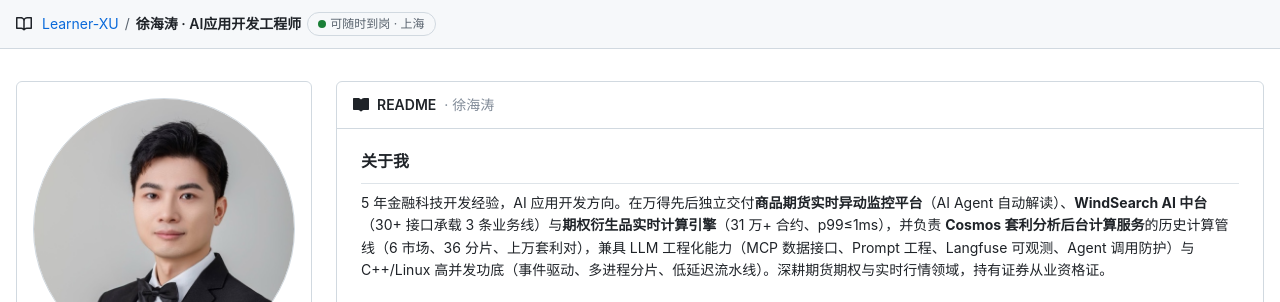
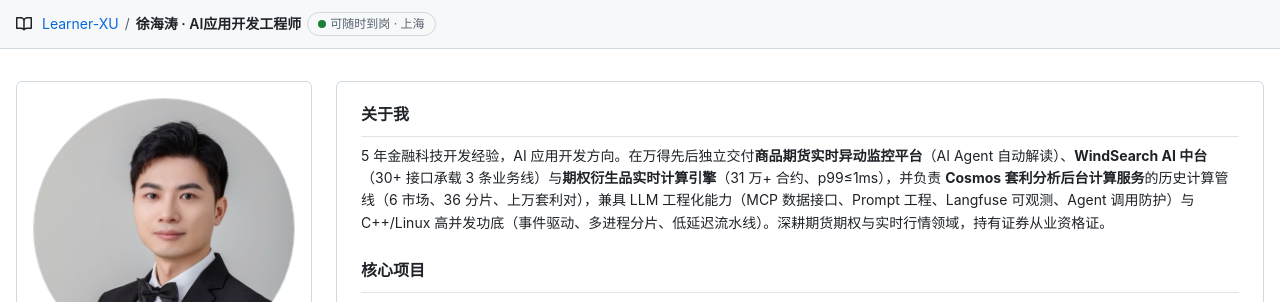
Before and after one commit to Learner-XU/resume, a plain HTML site: page index.html in a window 1280 px wide. Shown: the top 302 px of the page. Drawn offline with Linux system fonts and the light colour scheme.

Commit message:
style: 移除右栏 README 标题头

```diff
--- a/index.html
+++ b/index.html
@@ -294,10 +294,6 @@
   <!-- ================= 右栏 ================= -->
   <main class="main">
     <div class="card">
-      <div class="readme-head">
-        <svg class="octicon" width="16" height="16" viewBox="0 0 16 16"><path d="M0 1.75A.75.75 0 0 1 .75 1h4.253c1.227 0 2.317.59 3 1.501A3.743 3.743 0 0 1 11.006 1h4.245a.75.75 0 0 1 .75.75v10.5a.75.75 0 0 1-.75.75h-4.507a2.25 2.25 0 0 0-1.591.659l-.622.621a.75.75 0 0 1-1.06 0l-.622-.621A2.25 2.25 0 0 0 5.258 13H.75a.75.75 0 0 1-.75-.75Z"></path></svg>
-        README<span style="color:var(--fg-subtle);font-weight:400;">· 徐海涛</span>
-      </div>
       <div class="readme-body">
 
         <h2>关于我</h2>
```
